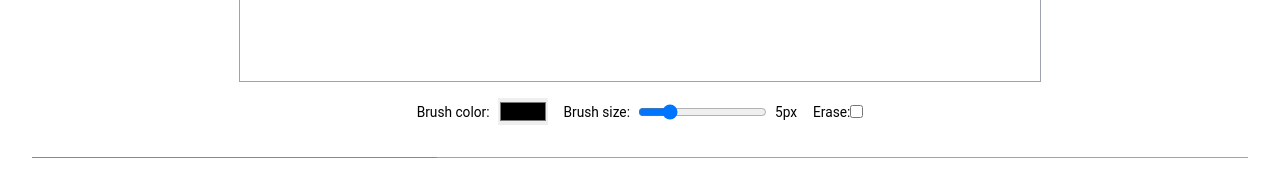
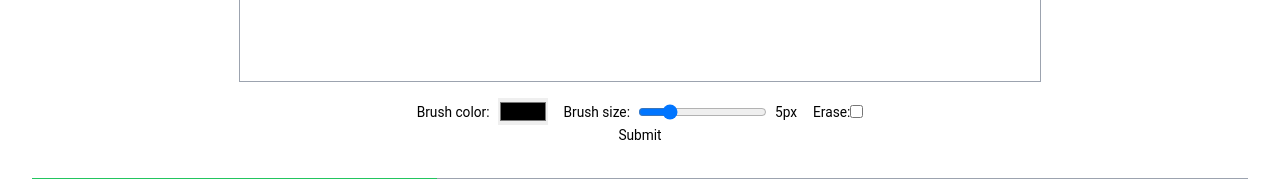
Before and after one commit to AkalankaNayanajith/Wijeratne_Furniture, a React (Create React App) app: page /customizedorders in a window 1280 px wide. Shown: the part 3540-3728 px from the top of the page. Built offline with nearby package versions, Linux system fonts and the light colour scheme; what tw-elements would draw is missing.

Commit message:
drawing is saved as base64

```diff
--- a/src/Components/DrawingArea.jsx
+++ b/src/Components/DrawingArea.jsx
@@ -6,6 +6,7 @@ function DrawingArea() {
   const [brushSize, setBrushSize] = useState(5);
   const [isDrawing, setIsDrawing] = useState(false);
   const [isErasing, setIsErasing] = useState(false);
+  const [drawing, setDrawing] = useState(false);
 
   useEffect(() => {
     const canvas = canvasRef.current;
@@ -19,6 +20,7 @@ function DrawingArea() {
 
   const handleColorChange = (e) => {
     setBrushColor(e.target.value);
+
   };
 
   const handleSizeChange = (e) => {
@@ -48,11 +50,36 @@ function DrawingArea() {
 
   const handleMouseUp = (e) => {
     setIsDrawing(false);
+    const canvas = canvasRef.current;
+    // console.log(canvas.toDataURL());
   };
 
   const handleEraseChange = (e) => {
     setIsErasing(e.target.checked);
   };
+
+  const convertToBase64 = (file) => {
+    return new Promise((resolve, reject) => {
+      const fileReader = new FileReader();
+      fileReader.readAsDataURL(file);
+      fileReader.onload = () => {
+        resolve(fileReader.result);
+      };
+      fileReader.onerror = (error) => {
+        reject(error);
+      };
+    });
+  };
+  const handleMainImage = async (event)=> {
+    const file = event.target.files[0];
+    const base64 = await convertToBase64(file);
+    setDrawing(base64);
+  };
+
+
+  useEffect (()=> {
+    console.log(drawing);
+   },[drawing])
 
   return (
     <div className="flex flex-col items-center">
@@ -97,6 +124,11 @@ function DrawingArea() {
           onChange={handleEraseChange}
         />
       </div>
+      <div>
+        <button onChange={handleMainImage}>
+          Submit
+        </button>
+      </div>
     </div>
   );
 }
```
